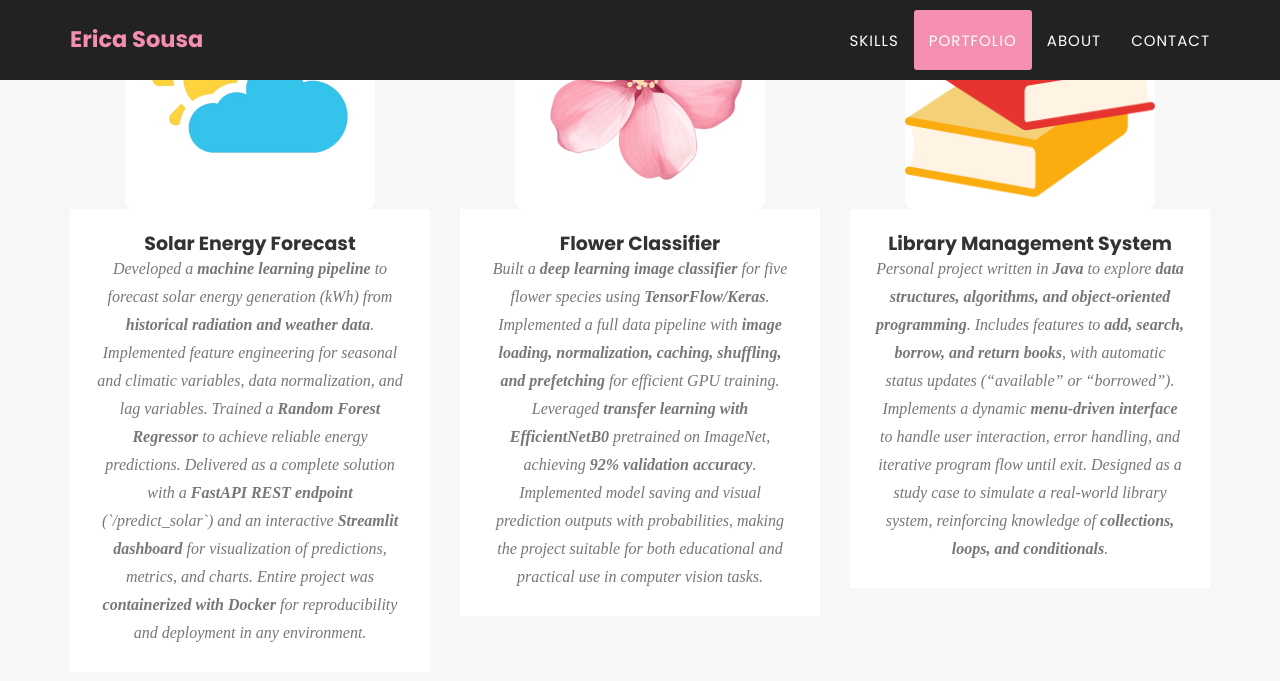
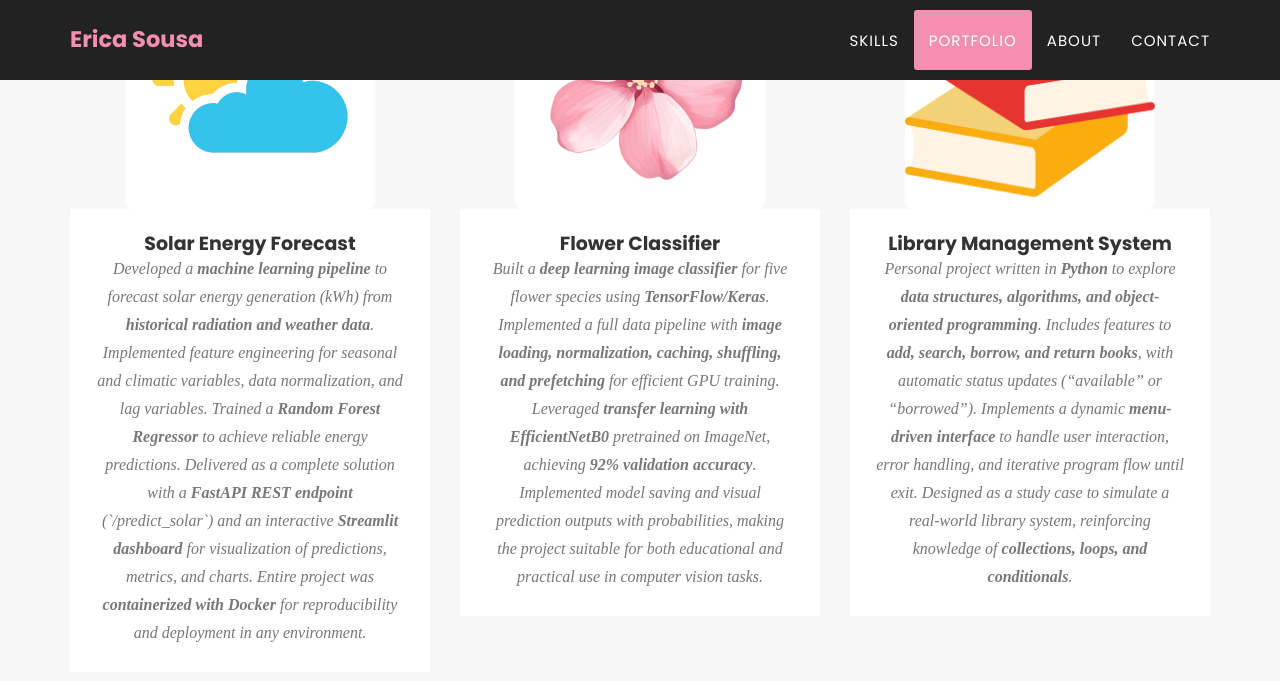
Before and after one commit to ericasousaa/EricaSousa, a Jekyll site: the page built from index.html, in a window 1280 px wide and 900 px high, scrolled down 2397 px. Shown: the top 681 px of the window. Built offline with Jekyll 4.4.1, drawn with Linux system fonts in a browser that asks for light colours; some web fonts are replaced.

Commit message:
Update portfolio_grid.html

```diff
--- a/_includes/portfolio_grid.html
+++ b/_includes/portfolio_grid.html
@@ -49,13 +49,13 @@
 
       <!-- Projeto 3: Library Management -->
       <div class="col-md-4 col-sm-6 portfolio-item">
-        <a href="https://github.com/ericasousaa/Library-Management" target="_blank" class="portfolio-link">
+        <a href="https://github.com/ericasousaa/Projeto-Gerenciamento_de_biblioteca" target="_blank" class="portfolio-link">
           <img src="img/portfolio/livros.png" class="img-responsive img-centered" alt="Library System">
         </a>
         <div class="portfolio-caption">
           <h4>Library Management System</h4>
           <p class="text-muted">
-            Personal project written in <b>Java</b> to explore <b>data structures, algorithms, and
+            Personal project written in <b>Python</b> to explore <b>data structures, algorithms, and
             object-oriented programming</b>.
             Includes features to <b>add, search, borrow, and return books</b>, with automatic status updates
             (“available” or “borrowed”).
```
